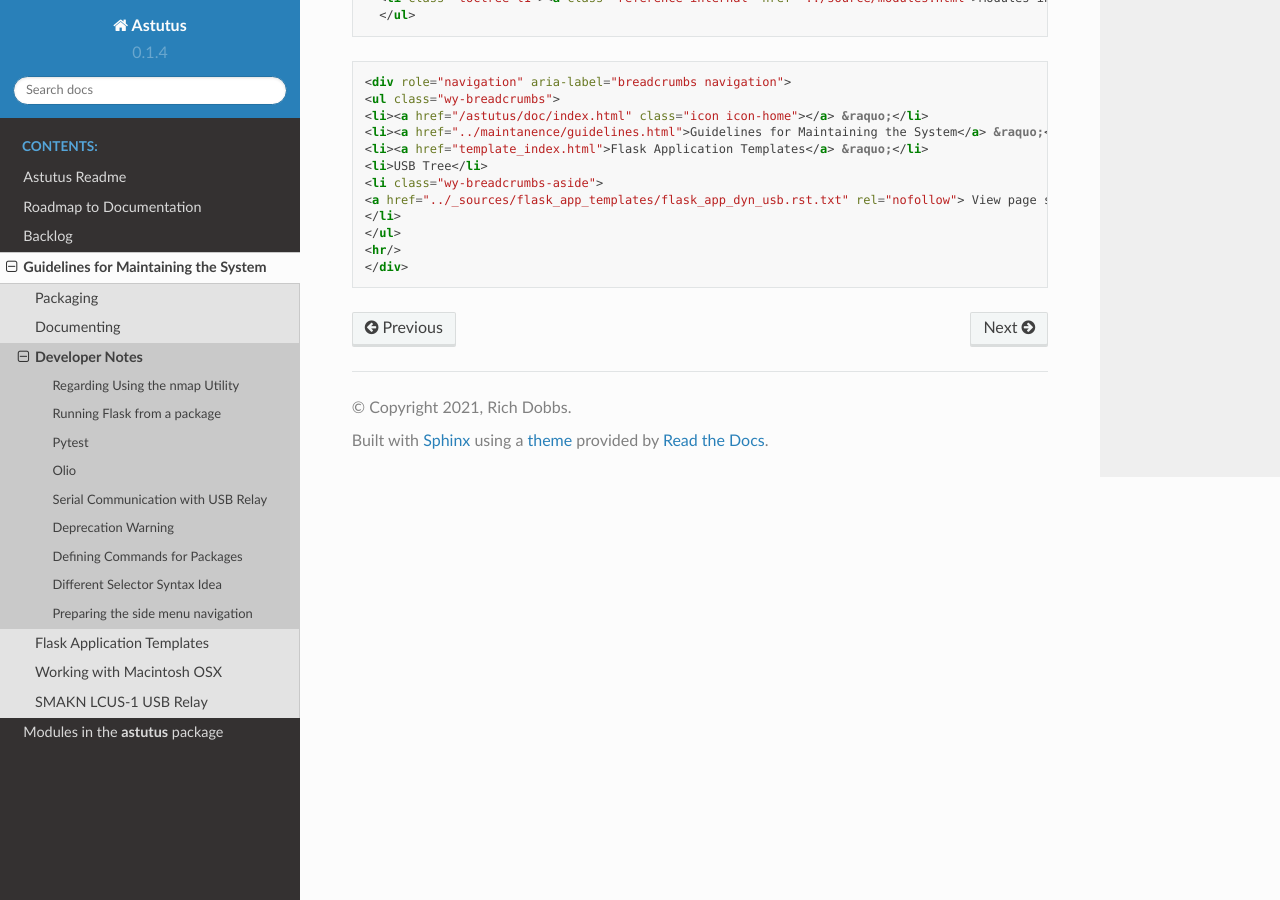
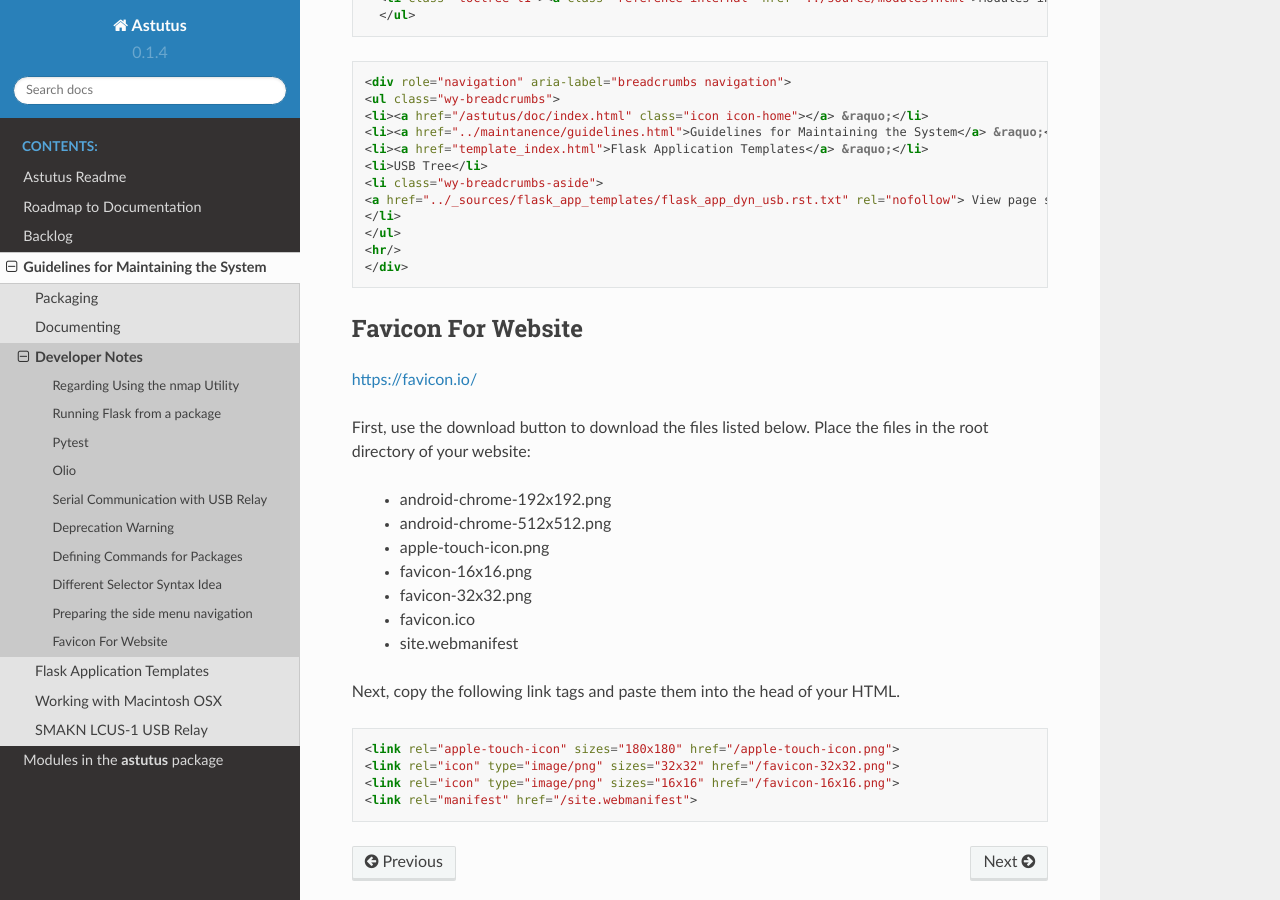
Before and after one commit to rich-dobbs-13440/astutus, a Sphinx documentation site: the page built from docs/maintanence/developer_notes.rst, in a window 1280 px wide and 900 px high, scrolled down 5896 px. Built offline with Sphinx 7.4.7 and the Read the Docs theme 2.0.0, drawn with Linux system fonts in a browser that asks for light colours.

Commit message:
Task: Add an initial favicon to website.
Mechanics working.  Image needs work.  Too fuzzy.  Need to convert smallest at least to line art.

```diff
--- a/docs/backlog.rst
+++ b/docs/backlog.rst
@@ -21,6 +21,7 @@ Backlog:
 
 Done:
 
+    * |done| 2021-01-07 22:49 Task: Add an initial favicon to website.  Mechanics working.  Image needs work.
     * |done| 2021-01-07 22:49 Task: Clean up add alias form on device tree. Background colors and padding.
     * |done| 2021-01-07 22:02 Task: Get basic placeholder insertion to work.
     * |done| 2021-01-06 20:05 Task: Polish browser presentation of USB tree.
--- a/docs/maintanence/developer_notes.rst
+++ b/docs/maintanence/developer_notes.rst
@@ -345,3 +345,28 @@ Preparing the side menu navigation
     </ul>
     <hr/>
     </div>
+
+Favicon For Website
+-------------------
+
+https://favicon.io/
+
+First, use the download button to download the files listed below.
+Place the files in the root directory of your website:
+
+  * android-chrome-192x192.png
+  * android-chrome-512x512.png
+  * apple-touch-icon.png
+  * favicon-16x16.png
+  * favicon-32x32.png
+  * favicon.ico
+  * site.webmanifest
+
+Next, copy the following link tags and paste them into the head of your HTML.
+
+.. code-block::  html
+
+  <link rel="apple-touch-icon" sizes="180x180" href="/apple-touch-icon.png">
+  <link rel="icon" type="image/png" sizes="32x32" href="/favicon-32x32.png">
+  <link rel="icon" type="image/png" sizes="16x16" href="/favicon-16x16.png">
+  <link rel="manifest" href="/site.webmanifest">
```
Also changed, not shown: src/astutus/web/static/android-chrome-192x192.png (added), src/astutus/web/static/android-chrome-512x512.png (added), src/astutus/web/static/apple-touch-icon.png (added), src/astutus/web/static/favicon-16x16.png (added), src/astutus/web/static/favicon-32x32.png (added), src/astutus/web/static/favicon.ico (added), src/astutus/web/static/site.webmanifest (added), 1 other file.
